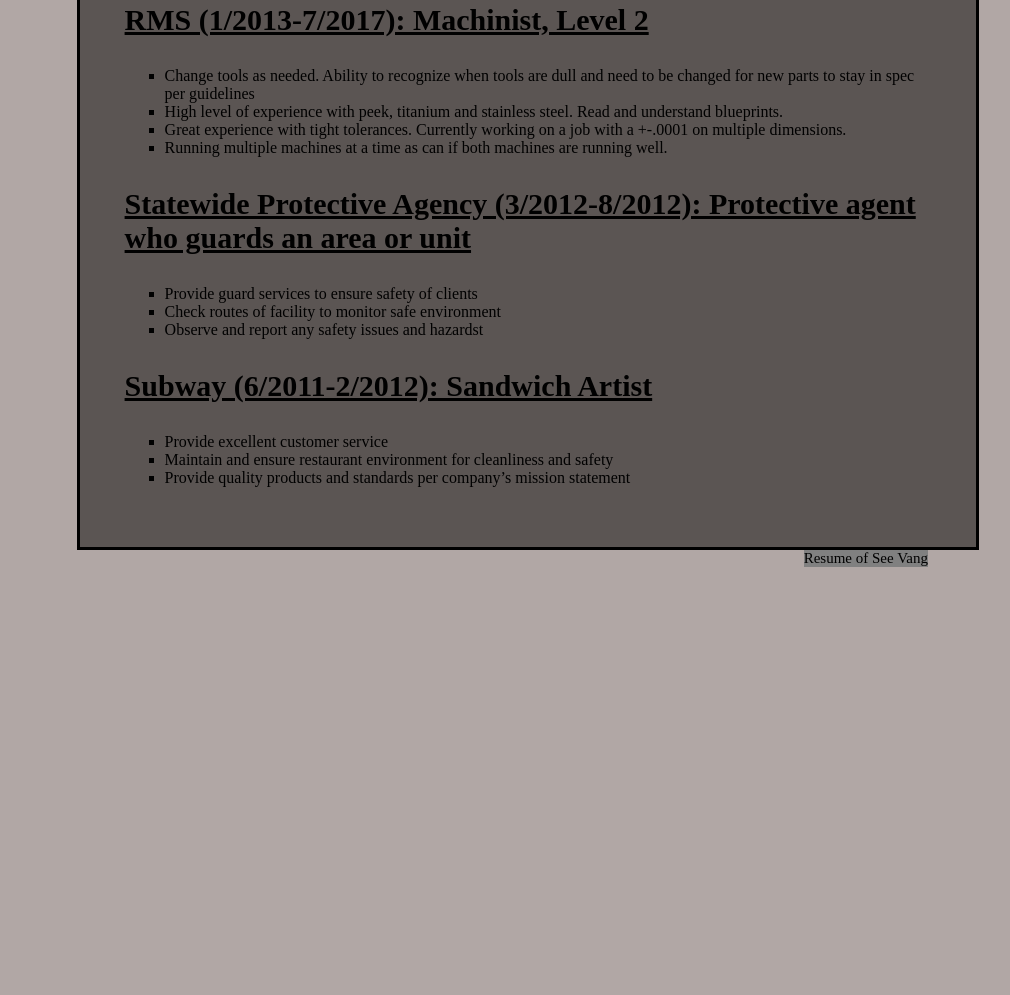
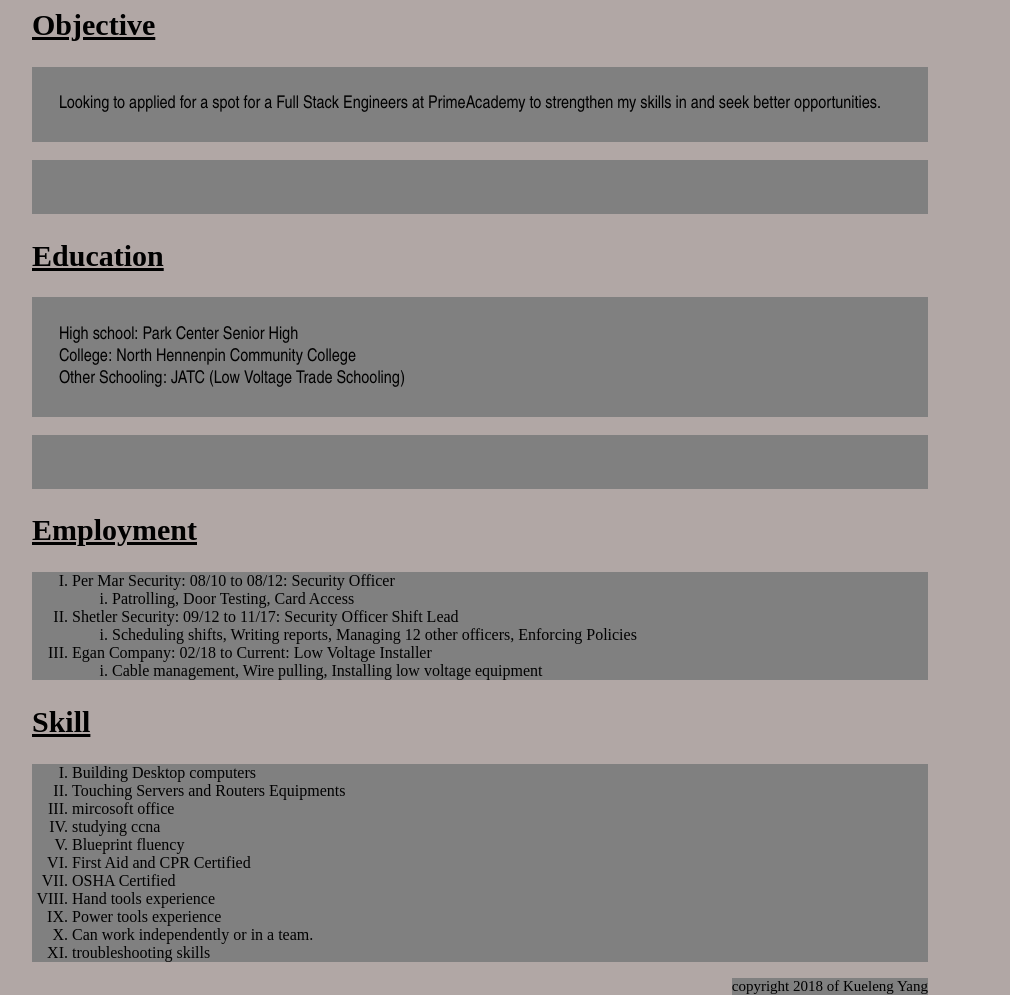
Before and after one commit to vangvajsee/vangvajsee.github.io, a plain HTML site: page index.html in a window 1280 px wide. Shown: the part 697-1692 px from the top of the page, without its empty margins (128-1138 px from the left). Before the commit the page ends 1264 px from the top, so only its background shows below. Drawn offline with Linux system fonts and the light colour scheme.

Commit message:
Update index.html

```diff
--- a/index.html
+++ b/index.html
@@ -1,73 +1,69 @@
 <!DOCTYPE html>
-<html>
+<html lang="en">
 <head>
-  <title>Resume</title>
-  <meta charset="utf-8"/>
-  <link rel="stylesheet" type="text/css" href="style.css">
-</head>
+<title>Kueleng Yang </title>
+<meta charset="utf-8" />
+
+<link rel="stylesheet" type="text/css" href="style.css">
 <body>
-<div id="main">
-  <h1><center>See Vang <br><p class="line">3815 56th Ave N Brooklyn Center, MN 55429: (763)442-1684: seevajvang@gmail.com</p><center></h1>
+<div id="wrapper">
+<header>
+    <h1 align="center">Kueleng Yang
+<p class="title">
+Yangkueleng09@gmail.com, (763)528-0247, 6718 Camden Ave N, Brooklyn Center, MN, 55430.
+ </p></h1>
 
-<img src="C:\Users\Admin\Documents\photo.jpg"alt="my photo">
+ </header>
 
-<blockquote> As an ambitious and hard-working individual, I am often recognized for my commitment and ability by highly respected companies.
- I handle multiple tasks on a daily basis competently, working well under the pressure. Frequent acknowledgment of my contribution from senior management illustrates my potential value to your company.
-I would welcome the opportunity to discuss my suitability in more detail.</blockquote>
+
+	<div id="back">
+
+		<h2>Objective</h2>
+		<p> Looking to applied for a spot for a Full Stack Engineers at PrimeAcademy to strengthen my skills in and seek better opportunities.</p>
 
 
 
-
-<h2> North Hennepin community college: (2/2017-4/2018): IT Help Desk  </h2>
+<p>
+<h2>Education</h2>
+<p>High school: Park Center Senior High<br>
+College: North Hennenpin Community College<br>
+ Other Schooling: JATC (Low Voltage Trade Schooling)</p>
 
 
+</p>
 
-	    <ul>
-	          <li>Answer calls and trying my best to solve </li>
-			   <li>Help students with computer difficulties </li>
-			      <li>Help out staffs and student with Microsoft </li>
-				     <li>Submitting tickets for technicians to complete  </li>
-
-	    </ul>
-
-	    <h3> RMS (1/2013-7/2017): Machinist, Level 2</h3>
-	    <ul>
-	       <li>
-Change tools as needed. Ability to recognize when tools are dull and need to be changed for new parts to stay in spec per guidelines
-</li>
-			   <li>High level of experience with peek, titanium and stainless steel.
-Read and understand blueprints.
-</li>
-			      <li>Great experience with tight tolerances. Currently working on a job with a +-.0001 on multiple dimensions.</li>
-				     <li>Running multiple machines at a time as can if both machines are running well. </li>
-
-        </ul>
+<h2> Employment </h2>
+<ol>
+		<li>Per Mar Security: 08/10 to 08/12: Security Officer</li>
+		<ol><li>Patrolling, Door Testing, Card Access  </li></ol>
+		<li>Shetler Security: 09/12 to 11/17: Security Officer Shift Lead</li>
+		<ol><li> Scheduling shifts, Writing reports, Managing 12 other officers, Enforcing Policies </li></ol>
+		<li>Egan Company: 02/18 to Current: Low Voltage Installer</li>
+		<ol><li>Cable management, Wire pulling, Installing low voltage equipment</li></ol>
 
 
-
-        <h3> Statewide Protective Agency (3/2012-8/2012): Protective agent who guards an area or unit </h3>
-	    <ul>
-		<li>Provide guard services to ensure safety of clients</li>
-			    <li>Check routes of facility to monitor safe environment</li>
-			   <li>Observe and report any safety issues and hazardst</li>
+		</ol>
 
 
-
-        </ul>
-    <h3> Subway (6/2011-2/2012): Sandwich Artist</h3>
-	    <ul>
-
-	        <li>Provide excellent customer service</li>
-			   <li>	Maintain and ensure restaurant environment for cleanliness and safety</li>
-			      <li>Provide quality products and standards per company’s mission statement</li>
+<h2> Skill </h2>
+<ol>
+	<li>Building Desktop computers</li>
+	<li>Touching Servers and Routers Equipments</li>
+	<li>mircosoft office</li>
+	<li>studying ccna</li>
+	<li>Blueprint fluency</li>
+	<li>First Aid and CPR Certified</li>
+	<li>OSHA Certified</li><li>Hand tools experience</li>
+	<li>Power tools experience</li>
+	<li>Can work independently or in a team.</li>
+	<li>troubleshooting skills</li>
 
 
-        </ul>
-       </div>
-
+</div>
 
 
 </body>
-
-<footer>Resume of See Vang</footer>
-</html>
+<footer>
+  copyright 2018 of Kueleng Yang
+</footer>
+</div>
```
